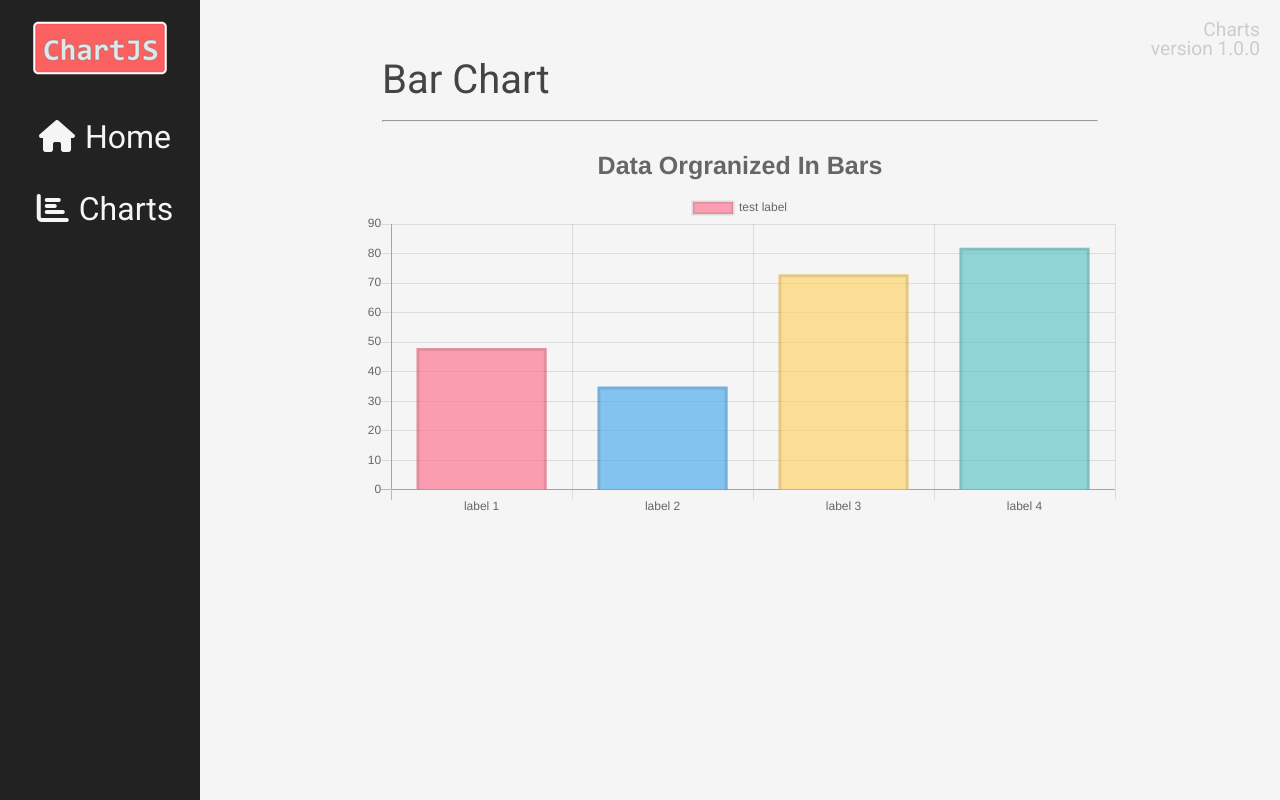
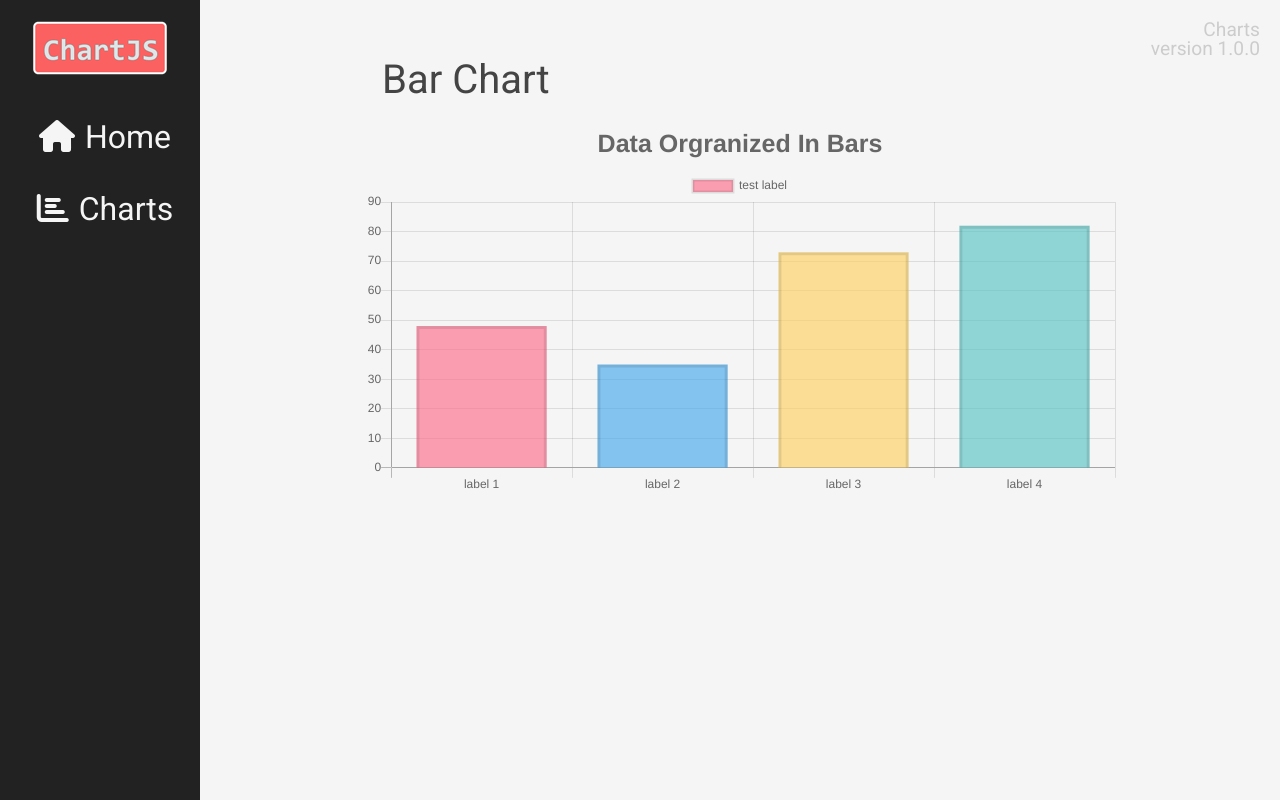
Before and after one commit to Kasador/chart-js, a React (Create React App) app: page /charts in a window 1280 px wide. Built offline with nearby package versions, Linux system fonts and the light colour scheme.

Commit message:
ADDED: Chart data and more index info.

```diff
--- a/src/Assets/Components/Charts.js
+++ b/src/Assets/Components/Charts.js
@@ -10,7 +10,6 @@ function Charts() {
             </div>
             <div className="ChartsWrapper">
                 <h1>Bar Chart</h1>
-                <hr></hr>
                 <Bar />
             </div>
         </div>
--- a/src/Assets/Components/Home.js
+++ b/src/Assets/Components/Home.js
@@ -42,12 +42,10 @@ npm install --save react-chartjs-2`;
             </div>
             <div className="HomeMain">
                 <h1>Why?</h1>
-                <hr></hr>
                 <p>This application is developed to help me and others learn, understand, and create charts using the ChartJS library. This library allows us to display and organize data in charts, whether that be a graph by line, bar, pie, or radar format.</p>
                 <p>This is also done using ReactJS and this will serves as a guide to me and hopefully others in creating/developing beauitful charts and graphs, all while using ReactJS.</p>
                 <p>I got the idea to make a guide when I was struggling to find information on how to develop and learn the library Chart.js, but in React. I found that there was a scarcity on how to go about doing so in React, and less with React Hooks & functional-based components.</p>
                 <h1>How?</h1>
-                <hr></hr>
                 <p>How we go about installing and using this library is slightly different than how we would originally implement it using a CDN or HTML5 canvas.</p>
                 <p>What we need to start using ChartJS with React will require us to install a few dependencies first using the following npm packages within out React app.</p>
                 <h2>npm</h2>
@@ -73,7 +71,6 @@ npm install --save react-chartjs-2`;
                 </SyntaxHighlighter>
                 <p>Now that the setup is basically done. Let's start making a chart and see how we can implement it into our React app.</p>
                 <h1>Bar Chart</h1>
-                <hr></hr>
                 <p>First, let's make our states. For our bar chart to work we will be needing two states. One is for the data and the other is for for the options and we set these within our function-based component.</p>
                 <SyntaxHighlighter language="jsx" style={tomorrow}>
                     {barStateSet}
--- a/src/index.scss
+++ b/src/index.scss
@@ -96,9 +96,6 @@ body {
         margin: 20px;
         color: $h1;
     }
-    hr {
-        margin: 20px;
-    }
 }
 // page titles
 .PageTitles {
```
